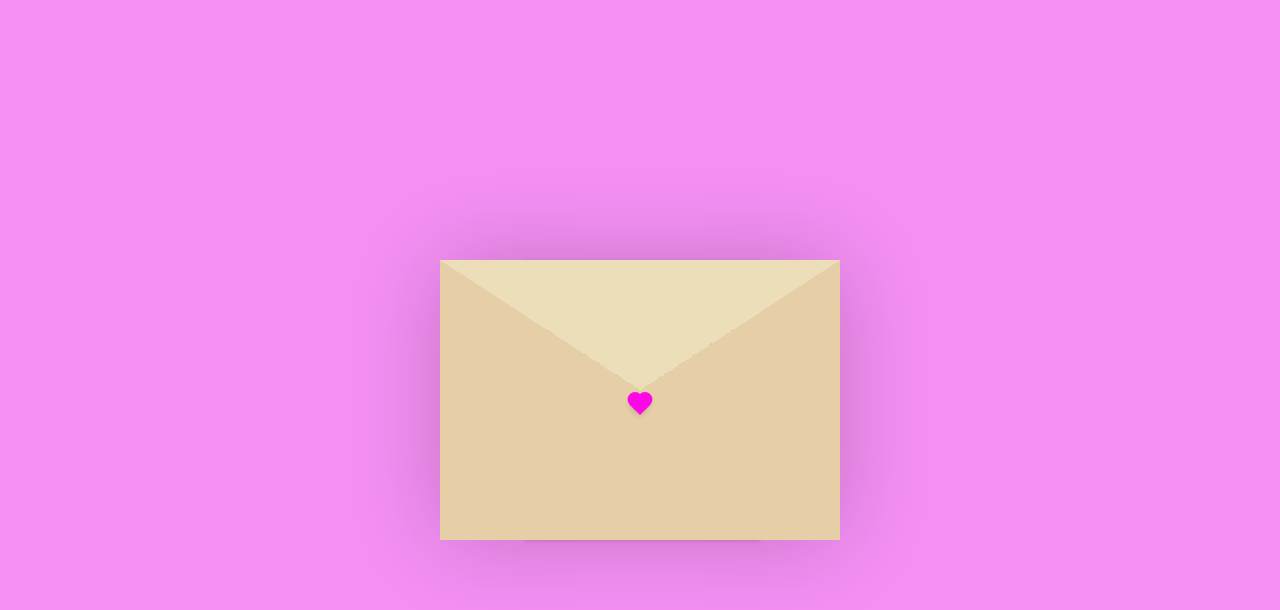
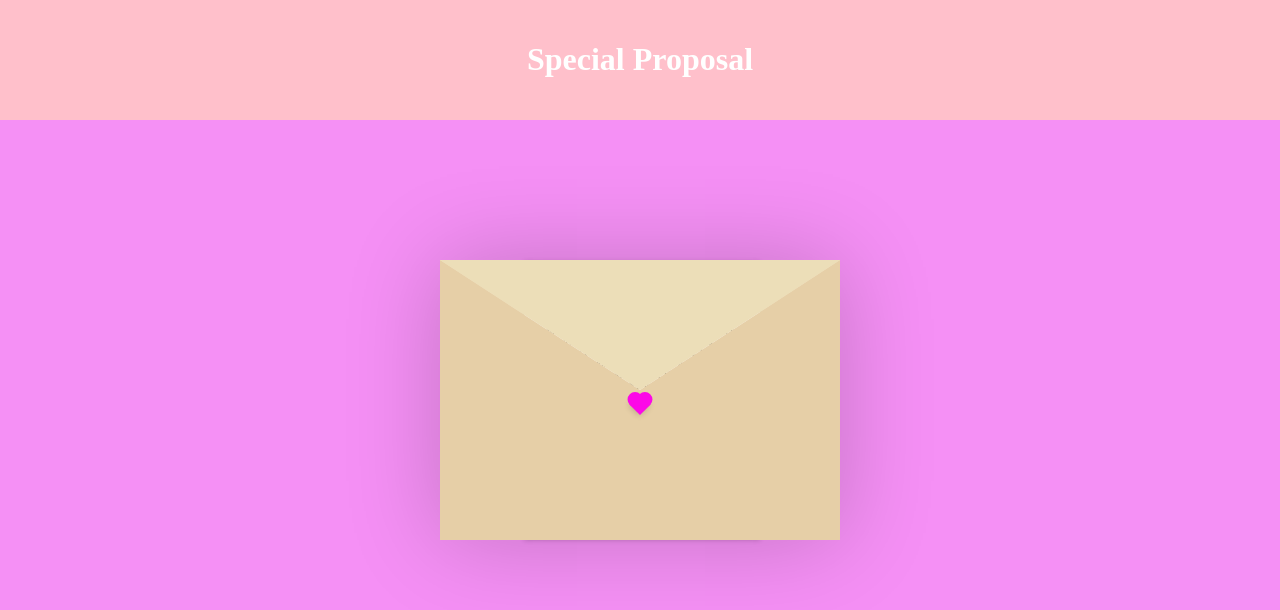
Before and after one commit to Pratik02071998/Suprise, a plain HTML site: page index.html in a window 1280 px wide. Drawn offline with Linux system fonts and the light colour scheme.

Commit message:
Update index.html

```diff
--- a/index.html
+++ b/index.html
@@ -5,9 +5,26 @@
     <meta http-equiv="X-UA-Compatible" content="IE=edge">
     <meta name="viewport" content="width=device-width, initial-scale=1.0">
     <title>Special Proposal</title>
+    <style>
+        header{
+            text-align:center;
+            background-color: pink;
+            color: #fff;
+            margin: 0;
+            height: 10vh;
+            padding: 20px 0;
+            position: fixed;
+            top: 0;
+            left: 0;
+            right: 0;
+        }
+    </style>
     <link rel="stylesheet" href="./style.css">
 </head>
 <body>
+    <header>
+        <h1>Special Proposal</h1>
+    </header>
     <div class="container">
         <div class="envelope-wrapper">
             <div class="envelope">
```
